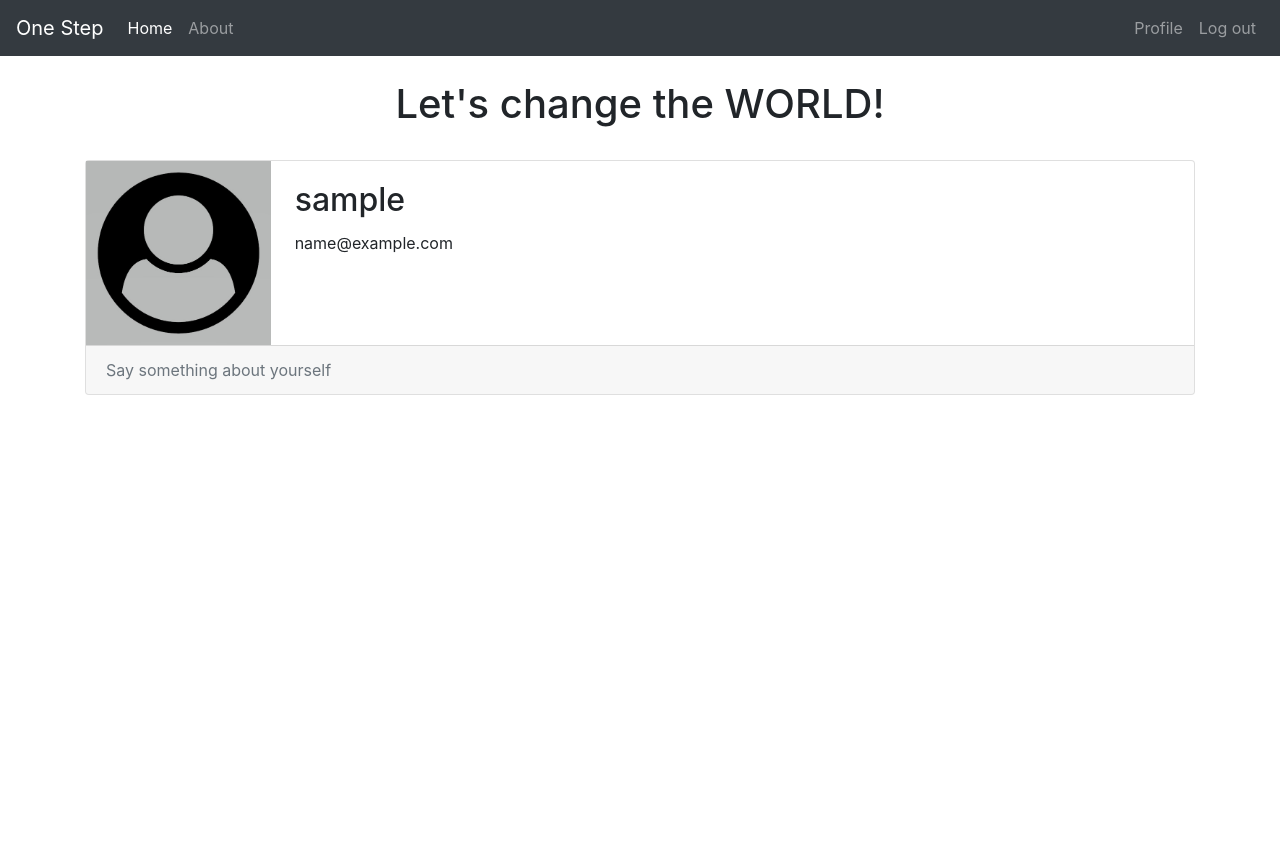
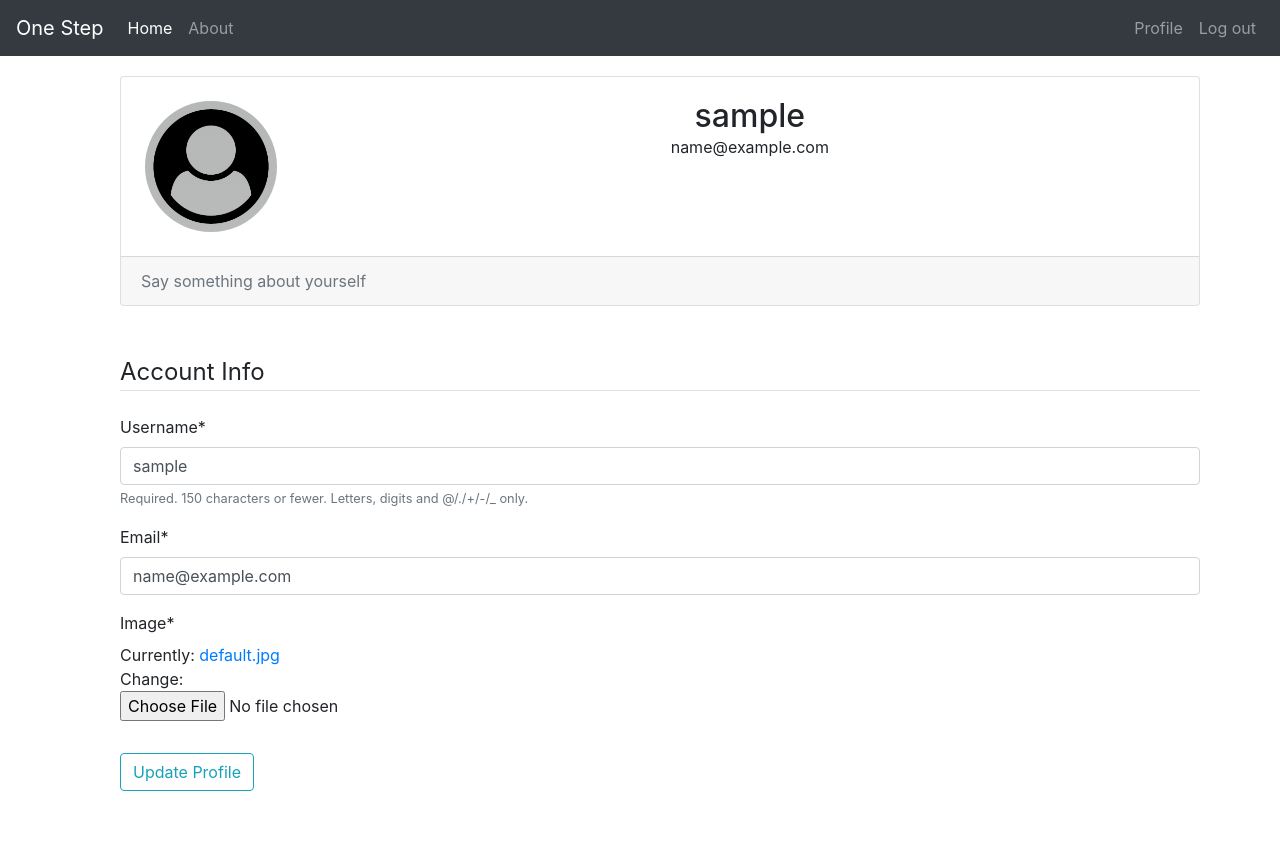
Before and after one commit to khalidsaifullaah/Database-Project, a Django app: page /profile/ in a window 1280 px wide. Before the commit the page ends 395 px from the top, so only its background shows below. Run offline with Django 3.2, Linux system fonts and the light colour scheme; the visitor is signed in with stand-in values (Sample User, id 1); some libraries are stand-ins or nearby versions.

Commit message:
profile update functionality

```diff
--- a/src/oneStep/settings.py
+++ b/src/oneStep/settings.py
@@ -130,6 +130,10 @@ USE_TZ = True
 # Static files (CSS, JavaScript, Images)
 # https://docs.djangoproject.com/en/2.2/howto/static-files/
 
+STATICFILES_DIRS = [
+    os.path.join(BASE_DIR, "static"),
+    '/Database-Project/src/users/static/users/',
+]
 STATIC_URL = '/static/'
 
 MEDIA_ROOT = os.path.join(BASE_DIR, 'media')
--- a/src/oneStep/urls.py
+++ b/src/oneStep/urls.py
@@ -22,8 +22,9 @@ from users import views as user_views
 
 urlpatterns = [
     path('admin/', admin.site.urls),
-    path('', user_views.home,name='home'),
+    path('', user_views.comingSoon,name='comingSoon'),
     path('register/',user_views.register,name='register'),
+    path('home/',user_views.home,name='home'),
     path('profile/',user_views.profile,name='profile'),
     path('login/',auth_views.LoginView.as_view(template_name='users/login.html'),name='login'),
     path('logout/',auth_views.LogoutView.as_view(template_name='users/logout.html'),name='logout'),
--- a/src/users/forms.py
+++ b/src/users/forms.py
@@ -1,6 +1,7 @@
 from django import forms
 from django.contrib.auth.models import User
 from django.contrib.auth.forms import UserCreationForm
+from .models import Profile
 
 class UserRegisterForm(UserCreationForm):
     email = forms.EmailField()
@@ -9,3 +10,15 @@ class UserRegisterForm(UserCreationForm):
     class Meta:
         model = User
         fields = ['username', 'first_name', 'last_name', 'email', 'password1', 'password2']
+
+class UserUpdateForm(forms.ModelForm):
+    email = forms.EmailField()
+
+    class Meta:
+        model = User
+        fields = ['username', 'email']
+
+class ProfileUpdateForm(forms.ModelForm):
+    class Meta:
+        model = Profile
+        fields = ['image']
--- a/src/users/models.py
+++ b/src/users/models.py
@@ -1,5 +1,10 @@
 from django.db import models
 from django.contrib.auth.models import User
+from PIL import Image, ImageOps
+from io import BytesIO
+from django.core.files.uploadedfile import InMemoryUploadedFile
+import sys
+
 
 class Profile(models.Model):
     user = models.OneToOneField(User, on_delete=models.CASCADE)
@@ -7,6 +12,14 @@ class Profile(models.Model):
 
     def save(self, *args, **kwargs):
         super().save(*args, **kwargs)
+        image = Image.open(self.image.path)
+
+        # ImageOps compatible mode
+        if image.mode not in ("L", "RGB"):
+            image = image.convert("RGB")
+
+        imagefit = ImageOps.fit(image, (200, 200), Image.ANTIALIAS)
+        imagefit.save(self.image.path)
 
     def __str__(self):
         return f'{self.user.username} Profile'
--- a/src/users/static/users/main.css
+++ b/src/users/static/users/main.css
@@ -1,3 +1,58 @@
-/* .heading{
-    color: blue;
-} */
+
+.heading{
+    color: grey ;
+}
+body,html{
+    height: 100%;
+  }
+
+.bgimg{
+    background-image: url('https://seds.ca/wp-content/uploads/2014/06/earth-from-space-sunrise-desktop-wallpaper.jpg');
+    height: 100%;
+    background-position: center;
+    background-size: cover;
+    position: relative;
+    color: white;
+    font-family: 'Dancing Script', cursive;
+
+}
+.cs{
+    font-size: 120px;
+}
+
+.topleft {
+    position: absolute;
+    top: 0;
+}
+
+.logo{
+    font-size: 40px;
+    font-family: 'Anton', sans-serif;
+}
+
+#demo{
+    font-family: 'Inconsolata', monospace;
+    font-size: 30px;
+}
+.bottomleft {
+    position: absolute;
+    bottom: 0;
+    left: 16px;
+}
+
+.middle {
+    position: absolute;
+    top: 50%;
+    left: 50%;
+    transform: translate(-50%, -50%);
+    text-align: center;
+}
+
+hr {
+    margin: auto;
+    width: 40%;
+}
+.profile{
+    background-color: white;
+    margin: 20px;
+}
--- a/src/users/templates/users/base.html
+++ b/src/users/templates/users/base.html
@@ -2,6 +2,9 @@
 <!doctype html>
 <html lang="en">
   <head>
+    <!-- Font links -->
+      <link href="https://fonts.googleapis.com/css?family=Dancing+Script:400,700&display=swap" rel="stylesheet">
+
     <!-- Required meta tags -->
     <meta charset="utf-8">
     <meta name="viewport" content="width=device-width, initial-scale=1, shrink-to-fit=no">
@@ -9,7 +12,7 @@
     <!-- Bootstrap CSS -->
     <link rel="stylesheet" href="https://stackpath.bootstrapcdn.com/bootstrap/4.3.1/css/bootstrap.min.css" integrity="sha384-ggOyR0iXCbMQv3Xipma34MD+dH/1fQ784/j6cY/iJTQUOhcWr7x9JvoRxT2MZw1T" crossorigin="anonymous">
 
-    <link rel="stylesheet" type="text/css" href="{% static 'users/main.css' %}">
+    <link rel="stylesheet" href="{% static 'users/main.css' %}">
 
     {% if title %}
         <title>One Step - {{ title }}</title>
@@ -59,7 +62,7 @@
             </div>
           {% endfor %}
         {% endif %}
-    <br><h1 class="heading text-center bg-grey">Let's change the WORLD!</h1><br>
+    <!-- <br><h1 class="heading text-center bg-grey">Let's change the WORLD!</h1><br> -->
       <div class="container">
 
 
--- a/src/users/templates/users/profile.html
+++ b/src/users/templates/users/profile.html
@@ -12,15 +12,16 @@
             </div>
         </div>
     </div> -->
+    <div class="container profile">
         <div class="card">
             <div class="row no-gutters">
-            <div class="col-md-2 px-0">
-                <img src="{{ user.profile.image.url }}" class="img-fluid" alt="">
+                <div class="col-md-2 px-4 py-4">
+                    <img src="{{ user.profile.image.url }}" class="img-fluid rounded-circle mx-auto d-block" alt="">
                 </div>
                 <div class="col">
-                <div class="card-body px-4">
-                    <h2 class="card-title">{{user.username}}</h2>
-                    <p class="card-text">{{user.email}}</p>
+                    <div class="card-body px-4 text-center">
+                        <h2 class="card-title mb-0">{{user.username}}</h2>
+                        <p class="card-text pt-0">{{user.email}}</p>
                     </div>
                 </div>
             </div>
@@ -28,4 +29,16 @@
                 Say something about yourself
             </div>
         </div>
+        <form class="py-5" method="POST" enctype="multipart/form-data">
+            {% csrf_token %}
+            <fieldset class="form-group">
+                <legend class="border-bottom mb-4">Account Info</legend>
+                {{ u_form|crispy }}
+                {{ p_form|crispy }}
+            </fieldset>
+            <div class="form-group">
+                <button class="btn btn-outline-info" type="submit">Update Profile</button>
+            </div>
+        </form>
+    </div>
 {% endblock content %}
--- a/src/users/views.py
+++ b/src/users/views.py
@@ -1,7 +1,11 @@
 from django.shortcuts import render,redirect
 from django.contrib import messages
 from django.contrib.auth.decorators import login_required
-from .forms import UserRegisterForm
+from .forms import (UserRegisterForm,
+                    UserUpdateForm,
+                    ProfileUpdateForm)
+
+
 
 def register(request):
     if request.method=='POST':
@@ -19,12 +23,36 @@ def register(request):
               }
     return render(request,'users/register.html',context)
 
+
+
 @login_required
 def profile(request):
+    if request.method == 'POST':
+        u_form = UserUpdateForm(request.POST,instance=request.user)
+        p_form = ProfileUpdateForm(request.POST,request.FILES,instance=request.user.profile)
+        if u_form.is_valid() and p_form.is_valid():
+            u_form.save()
+            p_form.save()
+            messages.success(request, f'Your account has been updated!')
+            return redirect('profile')
+
+    else:
+        u_form = UserUpdateForm(instance=request.user)
+        p_form = ProfileUpdateForm(instance=request.user.profile)
+
+    context = {
+                'u_form': u_form,
+                'p_form': p_form
+              }
+    return render(request,'users/profile.html',context)
+
+
+def comingSoon(request):
     context = {
 
               }
-    return render(request,'users/profile.html',context)
+    return render(request,'users/coming_soon.html',context)
+
 
 def home(request):
     context = {
```
Also changed, not shown: src/users/static/users/cs.js (added, +28 -0 lines), src/users/templates/users/coming_soon.html (added, +42 -0 lines), src/fit_200_200_aa.jpg (added), src/media/bg03.jpg (added), src/media/profile_pics/C360_2014-09-12-11-43-16-491.jpg (added), src/media/profile_pics/IMG_20140926_171327_OBLEQkP.jpg (added), src/media/profile_pics/IMG_3796-compressor.png, src/media/profile_pics/IMG_3796-compressor_bA8GG9D.png (added), src/resize_200_200_aa.jpg (added). Lines whose indentation alone changed are shown as unchanged.
